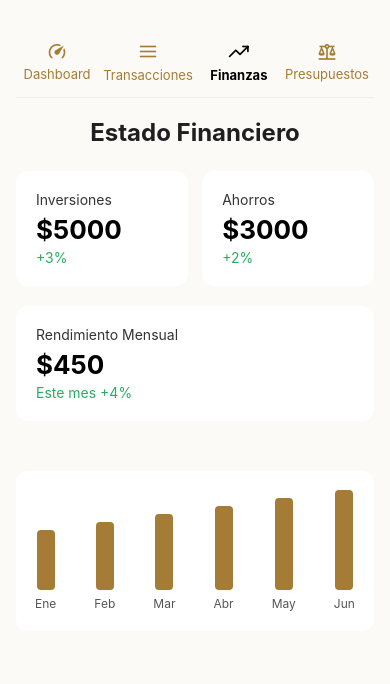
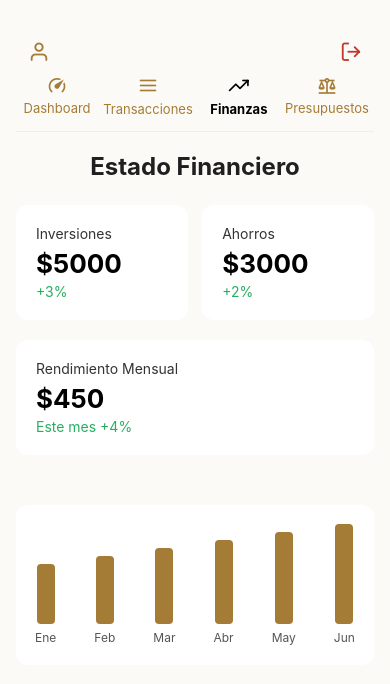
Before and after one commit to Joel89njkkvh/LanaApp, a React Native app: screen /Finanzas in a window 390 px wide. Shown: the top 684 px of the page. Built offline with nearby package versions, Linux system fonts and the light colour scheme.

Commit message:
menu de perfil y cerrar secion

```diff
--- a/src/components/Header.js
+++ b/src/components/Header.js
@@ -0,0 +1,26 @@
+import React from 'react';
+import { View, TouchableOpacity, StyleSheet } from 'react-native';
+import { Feather } from '@expo/vector-icons';
+
+export default function Header({ navigation }) {
+  return (
+    <View style={styles.headerTop}>
+      <TouchableOpacity onPress={() => navigation.navigate('Perfil')}>
+        <Feather name="user" size={22} color="#A57C36" />
+      </TouchableOpacity>
+      <TouchableOpacity onPress={() => navigation.replace('Login')}>
+        <Feather name="log-out" size={22} color="#c0392b" />
+      </TouchableOpacity>
+    </View>
+  );
+}
+
+const styles = StyleSheet.create({
+  headerTop: {
+    flexDirection: 'row',
+    justifyContent: 'space-between',
+    alignItems: 'center',
+    paddingHorizontal: 12,
+    paddingBottom: 10,
+  },
+});
--- a/src/screens/DashboardScreen.js
+++ b/src/screens/DashboardScreen.js
@@ -8,6 +8,7 @@ import {
   Dimensions,
 } from 'react-native';
 import { MaterialCommunityIcons, Feather } from '@expo/vector-icons';
+import Header from '../components/Header';
 
 const screenWidth = Dimensions.get('window').width;
 
@@ -26,16 +27,7 @@ export default function DashboardScreen({ navigation }) {
 
   return (
     <ScrollView style={styles.container}>
-      {/* HEADER CON PERFIL Y LOGOUT */}
-      <View style={styles.headerTop}>
-        <TouchableOpacity onPress={() => navigation.navigate('Perfil')}>
-          <Feather name="user" size={22} color="#A57C36" />
-        </TouchableOpacity>
-        <TouchableOpacity onPress={() => navigation.replace('Login')}>
-          <Feather name="log-out" size={22} color="#c0392b" />
-        </TouchableOpacity>
-      </View>
-
+      <Header navigation={navigation} />
       {/* NAV BAR SUPERIOR */}
       <View style={styles.navContainer}>
         <TouchableOpacity style={styles.navItem}>
@@ -107,13 +99,6 @@ const styles = StyleSheet.create({
     backgroundColor: '#FBFAF7',
     paddingTop: 40,
     paddingHorizontal: 16,
-  },
-  headerTop: {
-    flexDirection: 'row',
-    justifyContent: 'space-between',
-    alignItems: 'center',
-    paddingHorizontal: 12,
-    paddingBottom: 10,
   },
   navContainer: {
     flexDirection: 'row',
--- a/src/screens/FinanzasScreen.js
+++ b/src/screens/FinanzasScreen.js
@@ -1,6 +1,7 @@
 import React, { useEffect, useState } from 'react';
 import { View, Text, StyleSheet, ScrollView, TouchableOpacity, Dimensions } from 'react-native';
 import { Ionicons, MaterialCommunityIcons, Feather } from '@expo/vector-icons';
+import Header from '../components/Header';
 
 const screenWidth = Dimensions.get('window').width;
 
@@ -16,7 +17,7 @@ export default function FinanzasScreen({ navigation }) {
 
   return (
     <ScrollView style={styles.container}>
-      {/* NAV BAR SUPERIOR */}
+      <Header navigation={navigation} />
       <View style={styles.navContainer}>
         <TouchableOpacity style={styles.navItem} onPress={() => navigation.navigate('Dashboard')}>
           <MaterialCommunityIcons name="speedometer" size={20} color="#A57C36" />
--- a/src/screens/PerfilScreen.js
+++ b/src/screens/PerfilScreen.js
@@ -1,9 +1,11 @@
 import React from 'react';
 import { View, Text, StyleSheet } from 'react-native';
+import Header from '../components/Header';
 
-export default function PerfilScreen() {
+export default function PerfilScreen({ navigation }) {
   return (
     <View style={styles.container}>
+      <Header navigation={navigation} />
       <Text style={styles.title}>Perfil del Usuario</Text>
       {/* Aquí iría la info del usuario */}
     </View>
--- a/src/screens/PresupuestosScreen.js
+++ b/src/screens/PresupuestosScreen.js
@@ -1,6 +1,7 @@
 import React, { useEffect, useState } from 'react';
 import { View, Text, StyleSheet, ScrollView, TouchableOpacity } from 'react-native';
 import { MaterialCommunityIcons, Feather } from '@expo/vector-icons';
+import Header from '../components/Header';
 
 export default function PresupuestosScreen({ navigation }) {
   const [budgets, setBudgets] = useState([]);
@@ -26,6 +27,7 @@ export default function PresupuestosScreen({ navigation }) {
 
   return (
     <ScrollView style={styles.container}>
+       <Header navigation={navigation} />
       {/* NAV BAR SUPERIOR */}
       <View style={styles.navContainer}>
         <TouchableOpacity style={styles.navItem} onPress={() => navigation.navigate('Dashboard')}>
--- a/src/screens/TransaccionesScreen.js
+++ b/src/screens/TransaccionesScreen.js
@@ -1,6 +1,7 @@
 import React from 'react';
 import { View, Text, StyleSheet, ScrollView, TouchableOpacity } from 'react-native';
 import { Feather, MaterialCommunityIcons } from '@expo/vector-icons';
+import Header from '../components/Header';
 
 export default function TransaccionesScreen({ navigation }) {
   const transactions = [
@@ -12,6 +13,7 @@ export default function TransaccionesScreen({ navigation }) {
 
   return (
     <ScrollView style={styles.container}>
+      <Header navigation={navigation} />
       {/* NAV BAR SUPERIOR */}
       <View style={styles.navContainer}>
         <TouchableOpacity style={styles.navItem} onPress={() => navigation.navigate('Dashboard')}>
```
